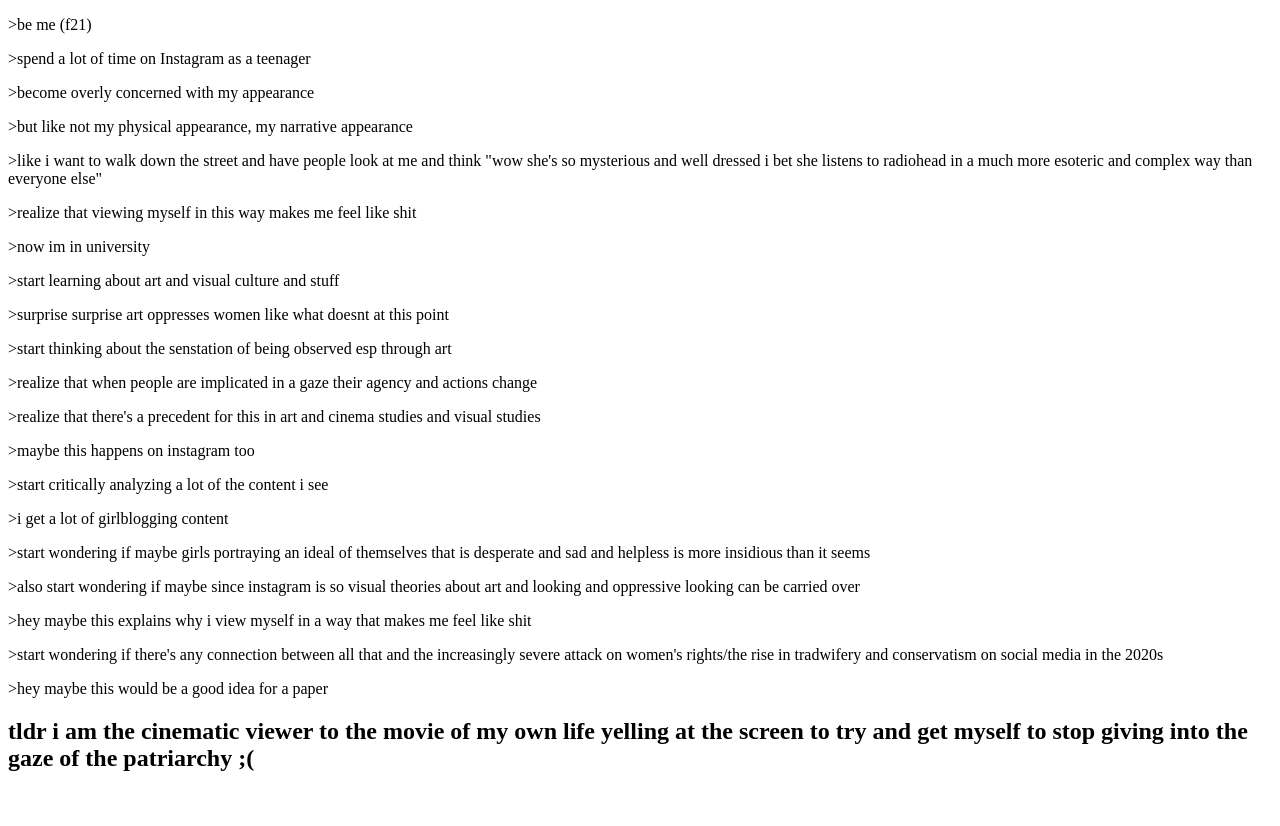
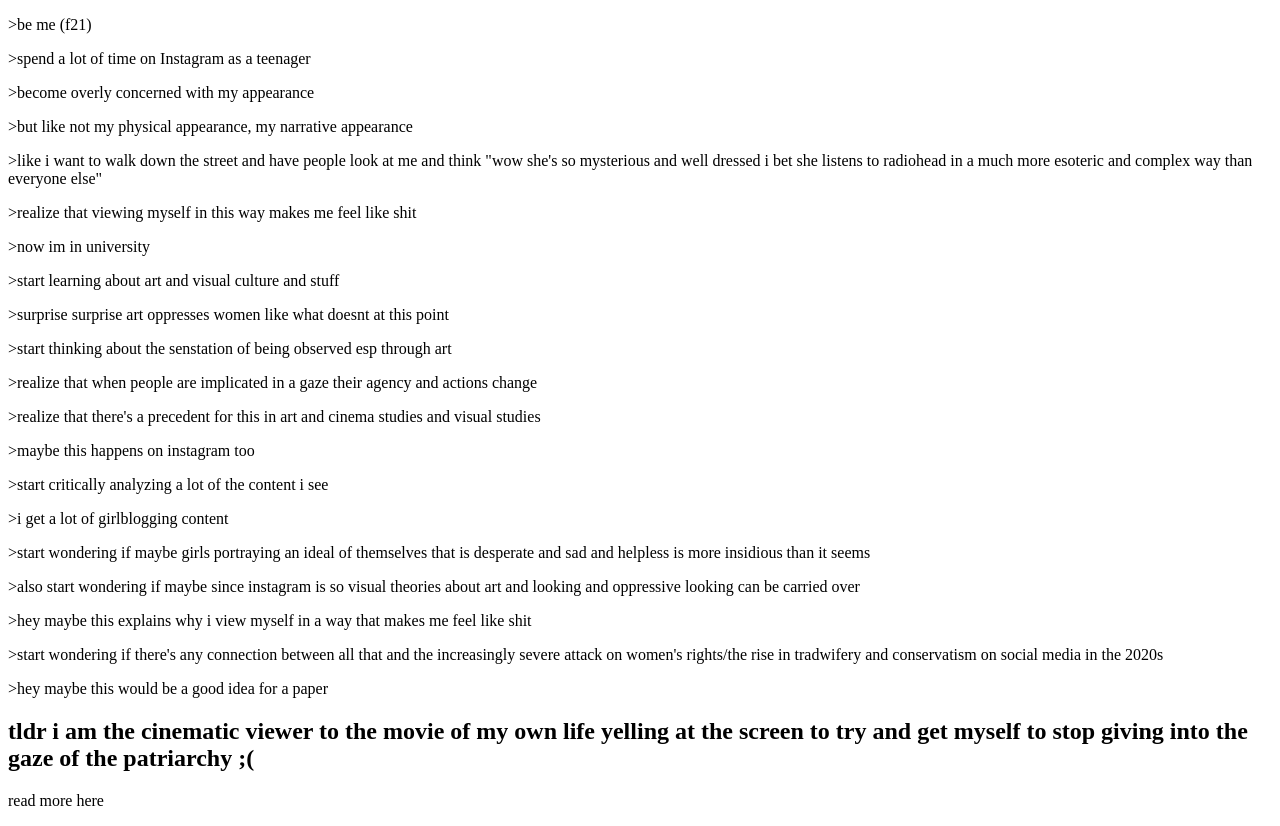
Before and after one commit to cllallen/thesis, a plain HTML site: page index.html in a window 1280 px wide. Before the commit the page ends 800 px from the top, so only its background shows below. Drawn offline with Linux system fonts and the light colour scheme.

Commit message:
Update index.html

```diff
--- a/index.html
+++ b/index.html
@@ -21,4 +21,5 @@
   <p> >start wondering if there's any connection between all that and the increasingly severe attack on women's rights/the rise in tradwifery and conservatism on social media in the 2020s </p>
   <p> >hey maybe this would be a good idea for a paper </p>
   <h2> tldr i am the cinematic viewer to the movie of my own life yelling at the screen to try and get myself to stop giving into the gaze of the patriarchy ;( </h2>
+  <p> read more here </p>
 </html>
```
